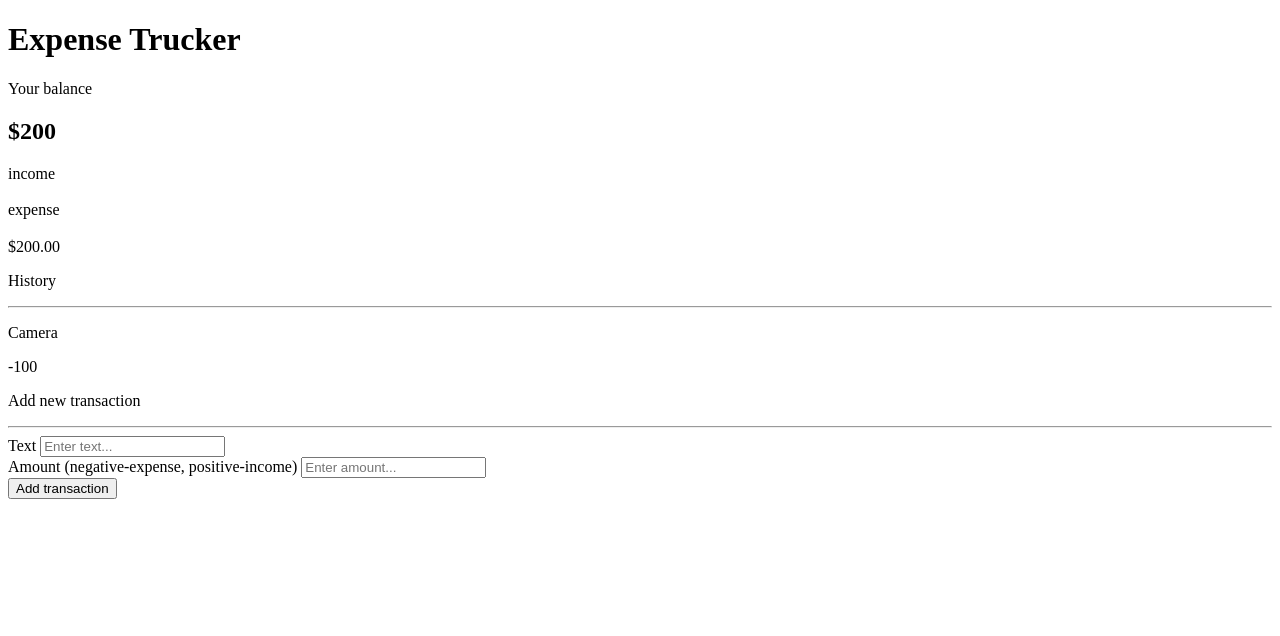
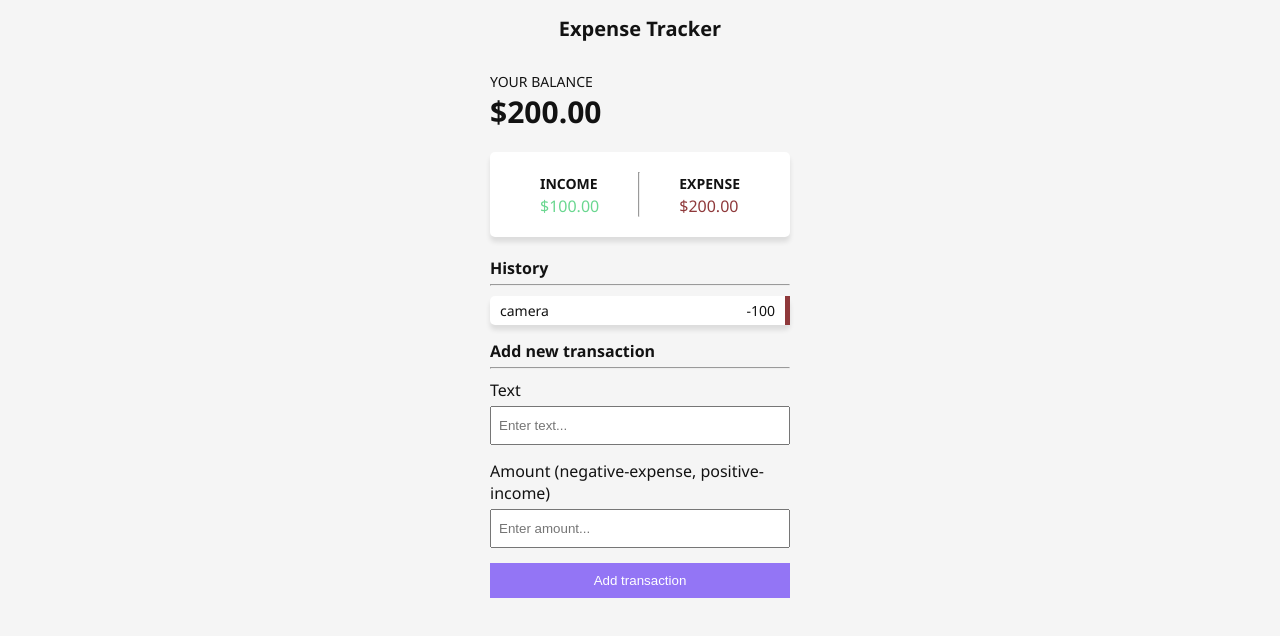
Before and after one commit to museeskinder/vanillaJs, a plain HTML site: page Expense_Tracker/index.html in a window 1280 px wide. Drawn offline with Linux system fonts and the light colour scheme.

Commit message:
completed style

```diff
--- a/Expense_Tracker/index.html
+++ b/Expense_Tracker/index.html
@@ -8,24 +8,23 @@
 </head>
 <body>
     <div class="container">
-        <h1>Expense Trucker</h1>
+        <h1>Expense Tracker</h1>
 
         <!-- Balance section -->
         <div class="balance">
             <p class="f1">Your balance</p>
-            <h2 id="balance">$200</h2>
+            <h2 id="balance">$200.00</h2>
         </div>
 
         <!--section to show balnce and income side by side-->
-        <div class="income-expense">
+        <div class="income-expense fb">
             <div class="income">
                 <p class="f1">income</p>
-                <h3 class="income"></h3>
-                <span class="income-value"></span>
+                <span class="income-value">$100.00</span>
             </div>
+            <hr class="separator"/>
             <div class="expense">
                 <p class="f1">expense</p>
-                <h3 class="expense"></h3>
                 <span class="expense-value">$200.00</span>
             </div>
         </div>
@@ -36,16 +35,18 @@
                 <p>History</p>
                 <hr/>
             </div>
-            <div class="item">
-                <p class="item-name">Camera</p>
-                <p class="value">-100</p>
-                <div class="color"></div>
+            <div class="item fb">
+                <p class="item-name">camera</p>
+                <div class="color-div">
+                    <p class="value">-100</p>
+                    <div class="color red"></div>
+                </div>
             </div>
         </div>
 
         <!-- Adding section-->
         <div class="add">
-            <div class="mess">
+            <div class="message">
                 <p>Add new transaction</p>
                 <hr/>
             </div>
@@ -56,7 +57,7 @@
             <div class="amount">
                 <label>Amount</label>
                 <label>(negative-expense, positive-income)</label>
-                <input type="number" class="amount" placeholder="Enter amount...">
+                <input type="text" class="amount" placeholder="Enter amount...">
             </div>
         </div>
         <button>Add transaction</button>
--- a/Expense_Tracker/style.css
+++ b/Expense_Tracker/style.css
@@ -0,0 +1,142 @@
+* {
+    padding: 0;
+    margin: 0;
+    box-sizing: border-box;
+}
+
+:root {
+    --color-backgrond: #fff;
+    --color-green: #6ad790;
+    --color-red: #8f393b;
+    --color-violet: #9375f5;
+    --color-black: #121212;
+}
+
+body {
+    background-color: #f5f5f5;
+    color: var(--color-black);
+    display: flex;
+    justify-content: center;
+    align-items: center;
+    font-family: 'Segoe UI', Tahoma, Geneva, Verdana, sans-serif;
+}
+
+.container {
+    display: flex;
+    flex-direction: column;
+    width: 300px;
+}
+
+h1 {
+    text-align: center;
+    margin: 15px 0;
+    font-size: 20px
+}
+
+.f1 {
+    text-transform: uppercase;
+    font-size: 14px;
+}
+
+.message {
+    font-weight: 600;
+}
+
+.history, .add {
+    margin-top: 10px;
+}
+
+.message p {
+    margin: 5px 0;
+}
+
+hr {
+    color: rgba(0, 0, 0, 0.5)
+}
+
+.balance {
+    margin: 15px 0;
+}
+
+.balance h2 {
+    font-size: 30px;
+}
+
+.income-expense {
+    padding: 20px 50px;
+    margin: 5px 0;
+}
+
+.income-expense p {
+    font-size: 14px;
+    font-weight: 600;
+    margin: 2px 0;
+}
+
+.income-value {
+    color: var(--color-green);
+}
+
+.expense-value {
+    color: var(--color-red);
+}
+
+.item {
+    margin-top: 10px;
+    font-size: 14px;
+}
+
+.value, .item-name {
+    margin: 5px 10px;
+}
+
+.color-div {
+    display: flex;
+}
+
+.fb {
+    display: flex;
+    justify-content: space-between;
+    background-color: var(--color-backgrond);
+    box-shadow: 0 5px 5px rgba(0, 0, 0, 0.1);
+    border-radius: 5px;
+}
+
+.add {
+    display: flex;
+    flex-direction: column;
+}
+
+.add input {
+    display: block;
+    width: 100%;
+    margin: 5px 0;
+    padding: 10px 7px;
+    outline: none;
+}
+
+.text, .amount {
+    margin-top: 10px;
+}
+
+button {
+    padding: 10px 5px;
+    margin: 10px 0;
+    background-color: var(--color-violet);
+    color: #fff;
+    cursor: pointer;
+    border: none;
+}
+
+.color {
+    background-color: #fff;
+    width: 5px;
+    height: auto;
+}
+.color.green {
+    background-color: var(--color-green);
+}
+
+.color.red {
+    background-color: var(--color-red);
+}
```
